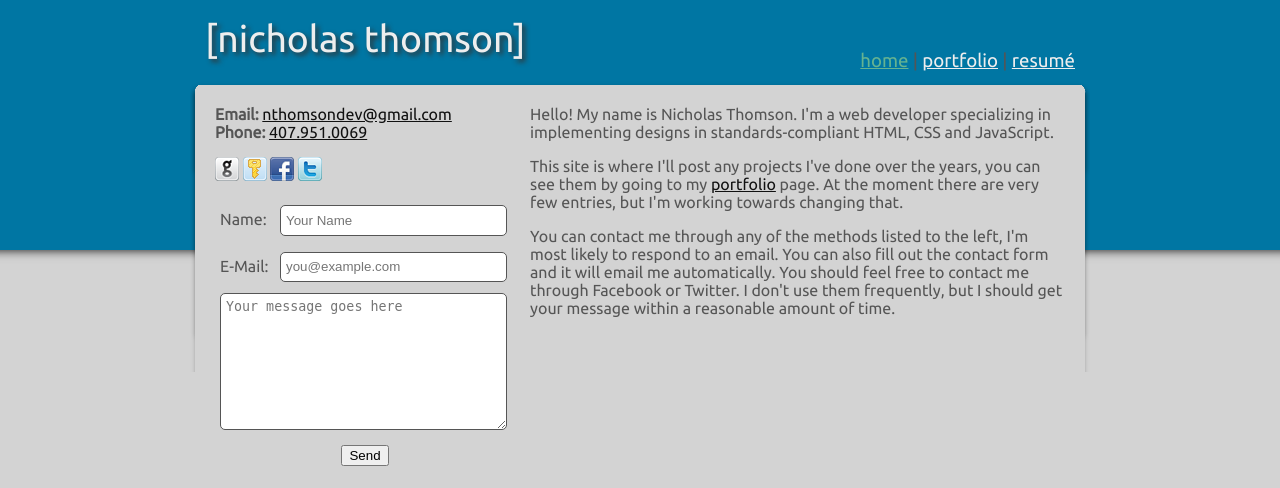
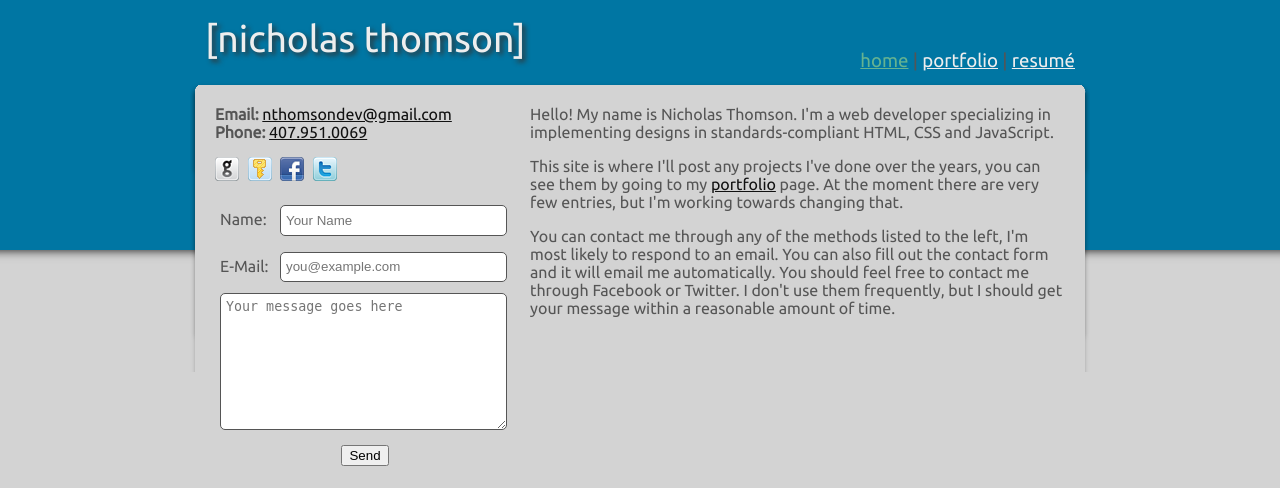
Before and after one commit to nthomson/portfolio, a PHP site: page / in a window 1280 px wide. Shown: the top 488 px of the page. Run offline with PHP 8.4, Linux system fonts and the light colour scheme.

Commit message:
Spacing on link icons

```diff
--- a/include/contact.php
+++ b/include/contact.php
@@ -2,9 +2,9 @@
 	<strong>Email: </strong><script language="JavaScript">document.write(hideEmail("gmail", "nthomsondev", "com"));</script><br />
 	<strong>Phone: </strong><script language="JavaScript">document.write(hidePhone("951", "0069", "407"));</script>
 </p>
-<p>
+<p id="icon-links">
 	<a href="http://github.com/nthomson"><img title="Github" src="img/icons/github.png" /></a>
-    <a href="http://nick.kanicweb.com/id_rsa.pub"><img title="Public Key" src="img/icons/rsa_key.png" /></a>
+	<a href="http://nick.kanicweb.com/id_rsa.pub"><img title="Public Key" src="img/icons/rsa_key.png" /></a>
 	<a href="http://www.facebook.com/profile.php?id=100000116258369"><img title="Facebook" src="img/icons/facebook.png" /></a>
 	<a href="http://twitter.com/#!/sunshineq117"><img title="Twitter" src="img/icons/twitter.png" /></a>
 </p>
--- a/style/style.css
+++ b/style/style.css
@@ -64,6 +64,10 @@ nav {
 #rightContent {
 	width: 535px;
 	min-height: 200px;
+}
+
+#icon-links img {
+	margin-right:5px;
 }
 
 form.contact {
```
